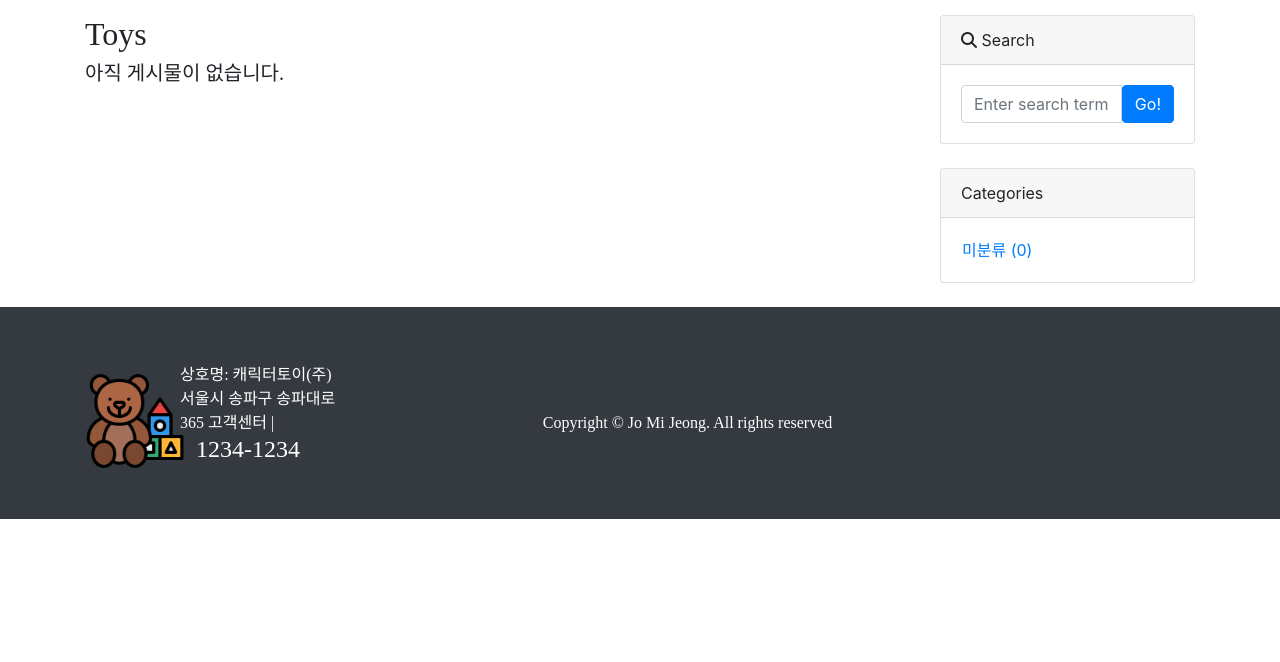
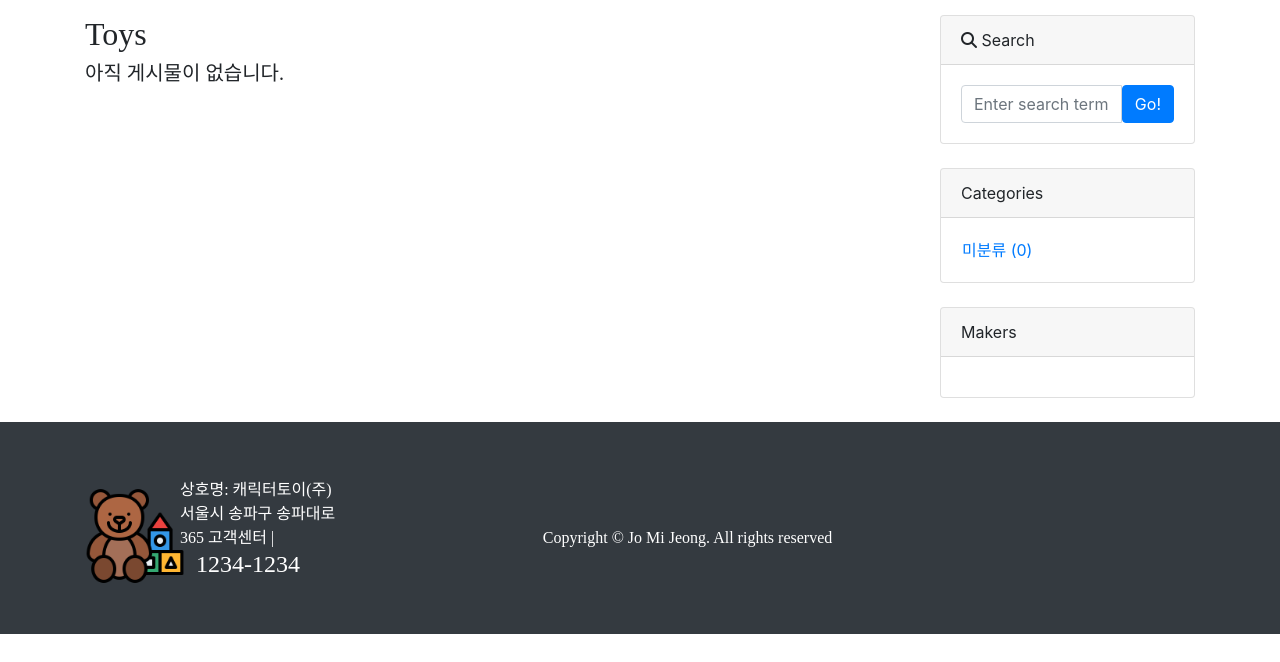
Before and after one commit to devamateur/django-final-project, a Django app: page /shopping/ in a window 1280 px wide. Shown: the part 59-721 px from the top of the page. Run offline with Django 4.2, Linux system fonts and the light colour scheme; data that the repository does not hold is empty; some libraries are stand-ins or nearby versions; some web fonts are replaced.

Commit message:
sidebar에 제조사(Maker) 정보 추가

```diff
--- a/shoppingmall/templates/shoppingmall/sidebar.html
+++ b/shoppingmall/templates/shoppingmall/sidebar.html
@@ -44,3 +44,18 @@
                         </div>
                     </div>
                 </div>
+                <!-- Makers widget-->
+                <div class="card mb-4" id="maker_card">
+                    <div class="card-header">Makers</div>
+                    <div class="card-body">
+                        <div class="row">
+
+                            <ul class="list-unstyled ml-3 mb-0">
+                                {% for maker in makers %}   <!-- views에서 넘겨준 제조사 -->
+                                <li><a href="{{maker.get_absolute_url}}">{{maker}} ({{maker.toy_set.count}})</a></li>
+                                {% endfor %}
+                            </ul>
+
+                        </div>
+                    </div>
+                </div>
--- a/shoppingmall/views.py
+++ b/shoppingmall/views.py
@@ -50,6 +50,7 @@ class ToyUpdate(LoginRequiredMixin, UpdateView):
                 tag_str_list.append(t.name)
             context['tags_str_default'] = ';'.join(tag_str_list)
         context['categories'] = Category.objects.all()
+        context['makers'] = Maker.objects.all()
         context['no_category_post_count'] = Toy.objects.filter(category=None).count
 
         return context
@@ -90,6 +91,7 @@ class ToyCreate(LoginRequiredMixin, UserPassesTestMixin, CreateView):
 
     def get_context_data(self, *, object_list=None, **kwargs):
         context = super(ToyCreate, self).get_context_data()
+        context['makers'] = Maker.objects.all()
         context['categories'] = Category.objects.all()
         context['no_category_post_count'] = Toy.objects.filter(category=None).count
 
@@ -104,6 +106,7 @@ class ToyList(ListView):
     # ToyList에서 사용할 데이터를 넘겨줌(여기서는 카테고리)
     def get_context_data(self, *, object_list=None, **kwargs):
         context = super(ToyList, self).get_context_data()
+        context['makers'] = Maker.objects.all()
         context['categories'] = Category.objects.all()
         context['no_category_post_count'] = Toy.objects.filter(category=None).count
 
@@ -116,6 +119,7 @@ class ToyDetail(DetailView):
     def get_context_data(self, **kwargs):
         context = super(ToyDetail, self).get_context_data()
         context['categories'] = Category.objects.all()
+        context['makers'] = Maker.objects.all()
         context['no_category_post_count'] = Toy.objects.filter(category=None).count
         context['comment_form'] = CommentForm
         return context
@@ -177,6 +181,7 @@ def category_page(request, slug):
     return render(request, 'shoppingmall/toy_list.html', {
         'category': category,
         'toy_list': toy_list,
+        'makers': Maker.objects.all(),
         'categories': Category.objects.all(),
         'no_category_post_count': Toy.objects.filter(category=None).count
     })
@@ -188,6 +193,7 @@ def material_page(request, slug):
     return render(request, 'shoppingmall/toy_list.html', {
         'material': material,
         'toy_list': toy_list,
+        'makers': Maker.objects.all(),
         'categories': Category.objects.all(),
         'no_category_post_count': Toy.objects.filter(category=None).count
     })
@@ -199,6 +205,7 @@ def maker_page(request, pk):
     return render(request, 'shoppingmall/toy_list.html', {
         'maker': maker,
         'toy_list': toy_list,
+        'makers': Maker.objects.all(),
         'categories': Category.objects.all(),
         'no_category_post_count': Toy.objects.filter(category=None).count
     })
```
Also changed, not shown: single_pages/templates/single_pages/about_us.html (+22 -22 lines).
